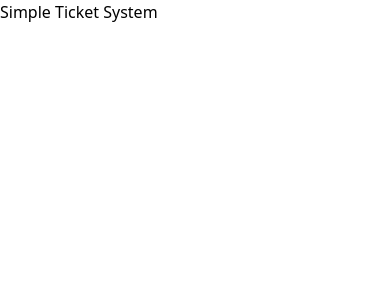
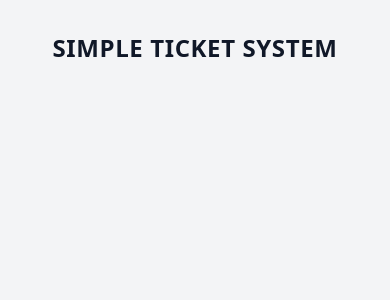
Before and after one commit to EddieKardirsson/simple-ticket-system, a Next.js app in the folder frontend/: page / in a window 390 px wide. Shown: the top 300 px of the page. Built offline with nearby package versions, Linux system fonts and the light colour scheme.

Commit message:
chore: 🎨 set up base layout and global styles for mobile-first UI

```diff
--- a/frontend/src/app/globals.css
+++ b/frontend/src/app/globals.css
@@ -1 +1,7 @@
 @import "tailwindcss";
+
+@layer base {
+  body {
+    @apply bg-gray-100 text-gray-900 antialiased;
+  }
+}
--- a/frontend/src/app/layout.tsx
+++ b/frontend/src/app/layout.tsx
@@ -1,29 +1,25 @@
 import type { Metadata } from "next";
-import { Geist, Geist_Mono } from "next/font/google";
 import "./globals.css";
 
-const geistSans = Geist({
-  variable: "--font-geist-sans",
-  subsets: ["latin"],
-});
-
-const geistMono = Geist_Mono({
-  variable: "--font-geist-mono",
-  subsets: ["latin"],
-});
-
 export const metadata: Metadata = {
-  title: "Create Next App",
-  description: "Generated by create next app",
+  title: "Simple Ticket System",
+  description: "A simple ticket management system",
 };
 
-export default function RootLayout({ children }: LayoutProps<"/">) {
+export default function RootLayout({
+                                     children,
+                                   }: {
+  children: React.ReactNode;
+}) {
   return (
-    <html
-      lang="en"
-      className={`${geistSans.variable} ${geistMono.variable} h-full antialiased`}
-    >
-      <body className="min-h-full flex flex-col">{children}</body>
+    <html lang="en">
+    <body>
+    <div className="min-h-screen flex flex-col items-center px-4 py-8">
+      <div className="w-full max-w-sm flex flex-col gap-6">
+        {children}
+      </div>
+    </div>
+    </body>
     </html>
   );
 }
--- a/frontend/src/app/page.tsx
+++ b/frontend/src/app/page.tsx
@@ -1,7 +1,9 @@
 export default function Home() {
   return (
-    <main>
-      <h1>Simple Ticket System</h1>
-    </main>
+    <>
+      <h1 className="text-2xl font-bold text-center tracking-wide uppercase">
+        Simple Ticket System
+      </h1>
+    </>
   );
 }
```
